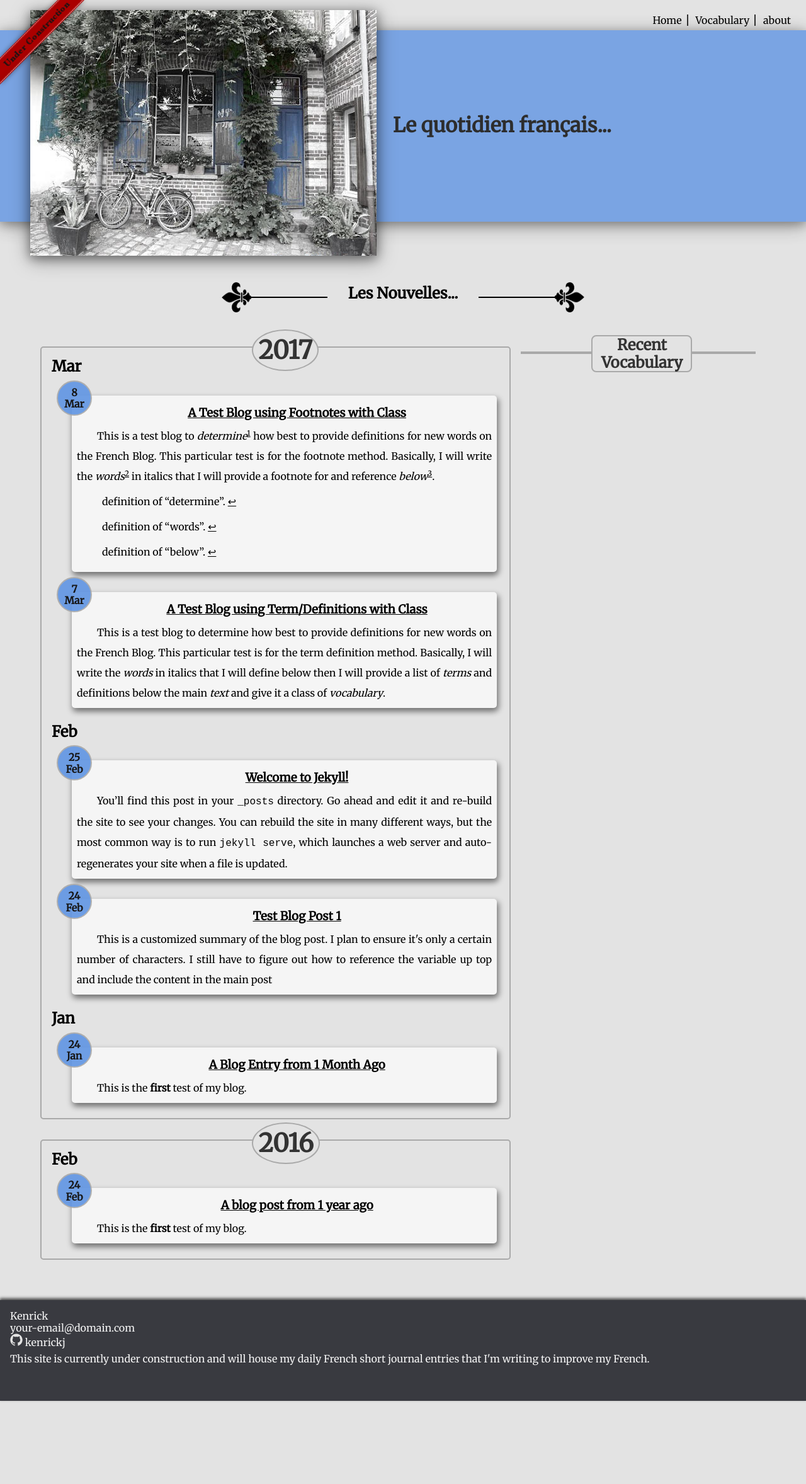
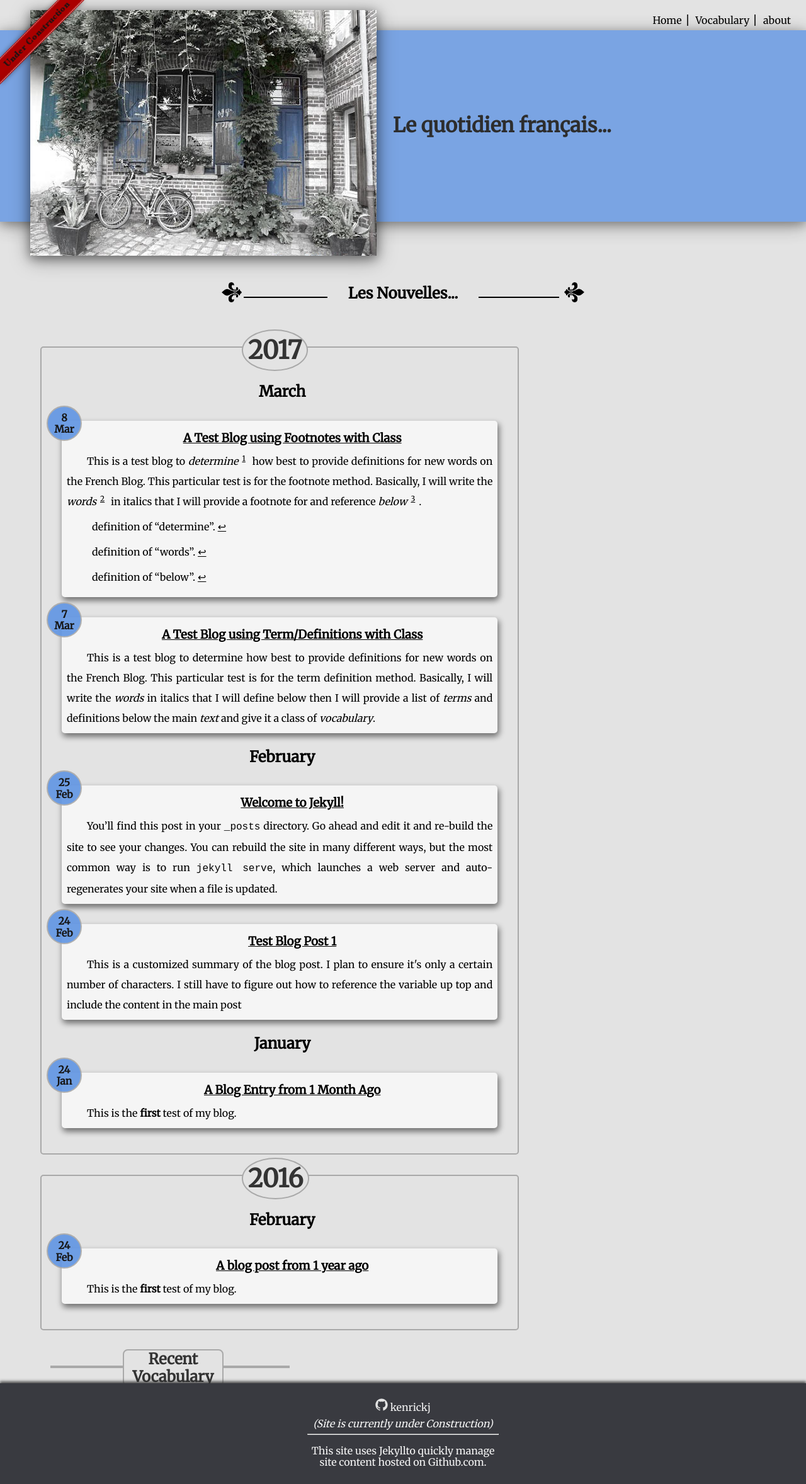
Before and after one commit to kenrickj/blog-francais, a Jekyll site: the page built from index.md, in a window 1280 px wide. Shown: the whole page at 63% size. Built offline with Jekyll 4.4.1, drawn with Linux system fonts in a browser that asks for light colours; nearby versions of some CDN libraries; some web fonts are replaced; before the commit the page ends 2224 px from its top, so only the background shows below that.

Commit message:
modifications of jquery for mobile headers on post layout

```diff
--- a/_config.yml
+++ b/_config.yml
@@ -15,10 +15,9 @@
 # in the templates via {{ site.myvariable }}.
 title: "Les nouvelles: écrire en français"
 author: "Kenrick"
-email: your-email@domain.com
+email:
 description: > # this means to ignore newlines until "baseurl:"
-  This site is currently under construction and will house my daily French
-  short journal entries that I'm writing to improve my French.
+  This is a description of my site.
 baseurl: "/blog-francais/" # the subpath of your site, e.g. /blog
 url: "https://kenrickj.github.io" # the base hostname & protocol for your site, e.g. http://example.com
 twitter_username:
--- a/_includes/footer.html
+++ b/_includes/footer.html
@@ -5,7 +5,7 @@
     <!--<h2 class="footer-heading">{{ site.title | escape }}</h2>-->
 
     <div class="footer-col-wrapper">
-      <div class="footer-col footer-col-1">
+      <!--<div class="footer-col footer-col-1">
         <ul class="contact-list">
           <li>
             {% if site.author %}
@@ -18,13 +18,13 @@
             <li><a href="mailto:{{ site.email }}">{{ site.email }}</a></li>
             {% endif %}
         </ul>
-      </div>
+      </div>-->
 
       <div class="footer-col footer-col-2">
         <ul class="social-media-list">
           {% if site.github_username %}
           <li>
-            {% include icon-github.html username=site.github_username %}
+            {% include icon-github.html username=site.github_username %} <p><i>(Site is currently under Construction)</i></p><hr/>
           </li>
           {% endif %}
 
@@ -33,12 +33,15 @@
             {% include icon-twitter.html username=site.twitter_username %}
           </li>
           {% endif %}
+          <li id="footer-description">
+            </p>This site uses <a href="https://jekyllrb.com/" target="_blank">Jekyll</a>to quickly manage site content hosted on <a href="https://github.com/" target="_blank">Github.com</a>.</p>
+          </li>
         </ul>
       </div>
 
-      <div class="footer-col footer-col-3">
+      <!--div class="footer-col footer-col-3">
         <p>{{ site.description | escape }}</p>
-      </div>
+      </div>-->
     </div>
   </div>
 
--- a/_layouts/home.html
+++ b/_layouts/home.html
@@ -10,13 +10,12 @@ layout: default
     <h1 class="page-heading">Les Nouvelles...</h1>
   </div>
   <br/>
-  <div class="main">
 <section class="main-two-thirds">
   {{ content }}
 
   {% for post in site.posts %}
     {% assign currentyear = post.date | date: "%Y" %}
-    {% assign currentmonth = post.date | date: "%b" %}
+    {% assign currentmonth = post.date | date: "%B" %}
       {% if currentyear != dateyear %}
       {% unless forloop.first %}</div>{% endunless %}
         <div class="year-{{post.date | date: "%Y"}}"><h1>{{ currentyear }}</h1>
@@ -25,7 +24,7 @@ layout: default
       {% if currentmonth != datemonth %}
       {% unless forloop.first %}</ul>{% endunless %}
           <ul class="post-list" id="m{{post.date | date: "%Y%m"}}">
-          <h2>{{ currentmonth }}</h2>
+          <h2 id="month">{{ currentmonth }}</h2>
           {% assign datemonth = currentmonth %}
       {% endif %}
     <div class="post-container card-effect">
--- a/_layouts/post.html
+++ b/_layouts/post.html
@@ -35,6 +35,10 @@ layout: default
 <script>
 $(function() {
   $('.nav-post').kjsticky({footerID: ".site-footer", mainID: ".post"});
+  $(window).on('resize', function() {
+    $('.nav-post').kjsticky({footerID: ".site-footer", mainID: ".post"});
+    location.reload();
+  });
   $('.wrapper-post').on('click', function(){
     $(this).toggleClass('show-under');
   });
--- a/css/main.scss
+++ b/css/main.scss
@@ -34,12 +34,17 @@ header {
 p {
   line-height: 2rem;
 }
+sup {
+  margin: 0.5em;
+}
 /**************************** MOBILE NAV BAR **********************************/
 #mobile-nav {
   background-color: $bannerblue;
   box-shadow: $shadow;
   position: fixed;
   top: 0;
+  left: 0;
+  margin-left: 0;
   height: 3rem;
   width: 100%;
   z-index: 10;
@@ -47,7 +52,7 @@ p {
 #button-nav-toggle {
   position: fixed;
   top: 0.40rem;
-  left: 0.5rem;
+  margin-left: 0.5rem;
   @extend %linkastext;
   font-size: 2rem;
 }
@@ -61,7 +66,7 @@ p {
   top: 0;
   left: 0;
   transform: rotate(-90deg);
-  z-index: 10;
+  z-index: 9;
 }
 #header-banner {
   position: absolute;
@@ -83,18 +88,25 @@ p {
     margin: auto;
   }
 }
+.page-header-design {
+  & img, .page-header-line {
+    display: none;
+  }
+}
 [class^=year] {
   position: relative;
   border: 2px solid $lightgrey;
   border-radius: 5px;
   margin-bottom: 2rem;
   margin-top: 2rem;
+  padding: 1rem;
+  padding-top: 2.5rem;
   & h1 {
     color: $darkgrey;
     font-size: 2.5rem;
     position: absolute;
     top: -3.5rem;
-    left: 45%;
+    left: 42%;
     border: 2px solid $lightgrey;
     border-radius: 50%;
     padding: 0.5rem;
@@ -103,6 +115,9 @@ p {
 }
 [id^=m] {
   margin-left: 0.5rem;
+}
+#month {
+  text-align: center;
 }
 .post-list li {
   margin: 0.5rem;
@@ -128,10 +143,10 @@ p {
 }
 .post-container, .page-content {
   position: relative;
-  margin: 2rem;
+  margin-top: 2rem;
   margin-bottom: 2rem;
   border-radius: 5px;
-  width: 95%;
+  width: 100%;
   min-height: 3.5rem;
   padding: 0.5rem;
   background-color: $offwhite;
@@ -175,12 +190,10 @@ p {
   margin: auto;
 }
 .nav-post {
-  width: 20%;
-  display: block;
-  margin: auto;
+  display: flex;
+  justify-content: center;
   color: $bannerblue;
   position: relative;
-  top: -1rem;
   text-align: center;
   & a, i {
     color: inherit;
@@ -206,6 +219,9 @@ p {
   border: 1rem solid $offwhite;
   padding: 1rem;
 }
+.envelope, .reference, .description {
+  display: none;
+}
 /********************************* END POST PAGE ******************************/
 footer {
   position: relative;
@@ -230,12 +246,23 @@ footer {
   width: 10%;
   height: 10%;
 }
+.footer-col {
+  width: 20rem;
+  margin: auto;
+  text-align: center;
+  & li {
+    padding: 0.5rem;
+  }
+}
 
 /************************* LARGE BREAKPOINT MEDIA QUERY ***********************/
 @media only screen and (min-width: $bp-large) {
 
   body {
     font-family: 'Merriweather', Palatino, Georgia, serif;
+  }
+  .envelope, .reference {
+    display: block;
   }
   #mobile-nav {
     display: none;
@@ -306,6 +333,7 @@ footer {
       z-index: 10;
     }
     & .page-header-line {
+      display: inline-block;
       z-index: -1;
       position: absolute;
       top: 65%;
@@ -315,8 +343,11 @@ footer {
       border: 1px solid black;
     }
     & img {
-      width: 3rem;
-      height: 3rem;
+      width: 2rem;
+      height: 2rem;
+    }
+    & img {
+        display: inline-block;
     }
   }
   .fleur-left {
@@ -387,7 +418,7 @@ footer {
     box-shadow: -15px 0 10px #777;
     transform: rotate(-3deg);
   }
-  .post-content {
+  .post-content * {
     font-family: 'Special Elite', serif;
     line-height: 2.5rem;
     font-size: 1.5rem;
@@ -404,12 +435,30 @@ footer {
     transform: scale(0.75, 0.75) rotate(-20deg);
   }
   .nav-post {
+    width: 20%;
+    display: block;
+    margin: auto;
+    color: $bannerblue;
+    position: relative;
+    top: -1rem;
+    text-align: center;
+    & a, i {
+      color: inherit;
+      text-decoration: none;
+      padding-left: 1rem;
+      font-size: 2rem;
+    }
+    & a.post-nil, i.post-nil {
+      color: $lightgrey;
+    }
+  }
+  /*.nav-post .sticky {
     position: fixed;
     top: 28rem;
     left: 0;
     width: 12rem;
     height: 17rem;
-  }
+  }*/
   .nav-side-icon {
     display: flex;
     justify-content: space-around;
@@ -429,6 +478,7 @@ footer {
       padding-right: 1.5rem;
     }
     & .description {
+      display: block;
       order: 1;
       width: 5rem;
       margin: auto;
```
Also changed, not shown: js/jquery-stick-sidenav.js.
